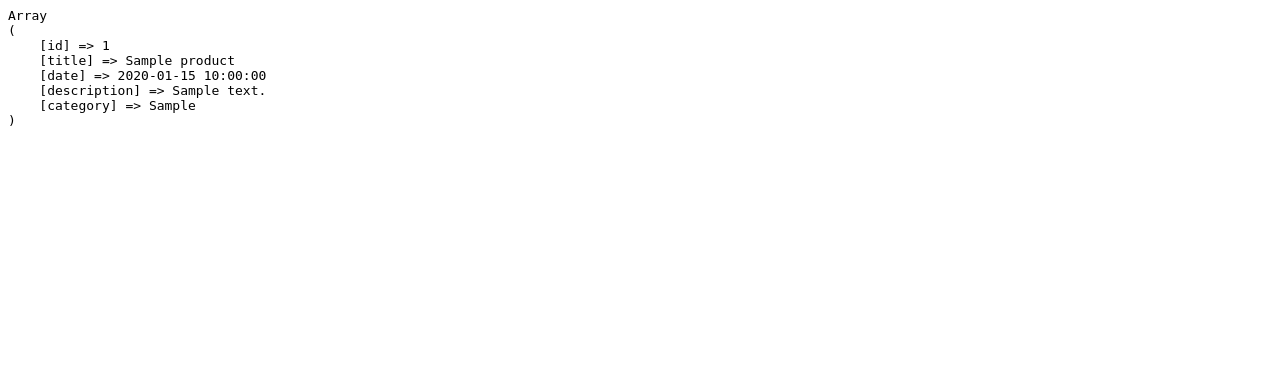
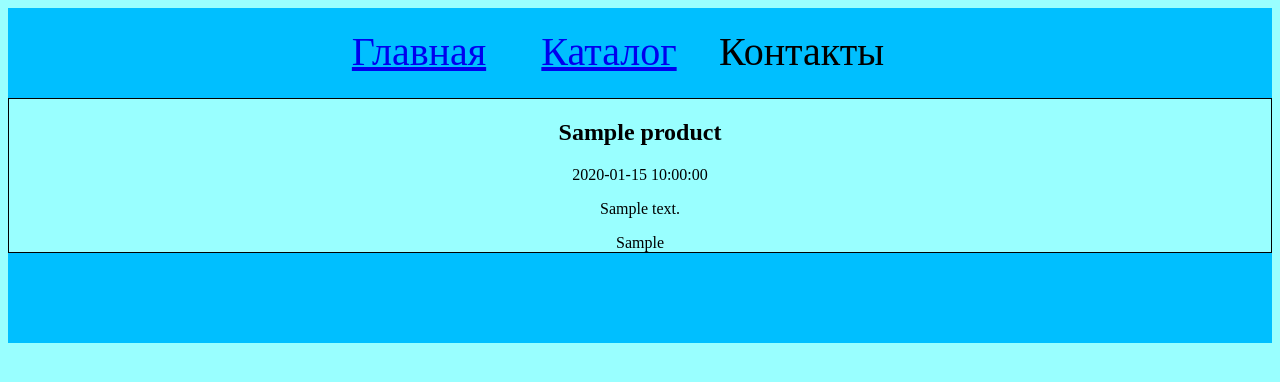
Before and after one commit to Maxusha/Boat-site, a PHP site: page /products/1 in a window 1280 px wide. Shown: the top 382 px of the page. Run offline with PHP 8.4, Linux system fonts and the light colour scheme; tables that the repository leaves empty or names only in its code hold one stand-in row (values such as "Sample post"); some libraries are stand-ins or nearby versions.

Commit message:
Add files via upload

```diff
--- a/components/Router.php
+++ b/components/Router.php
@@ -30,10 +30,13 @@ class Router
 
 						//определить контроллер, action, параметры
 						$segments = explode('/', $internalRoute);
+
 						$controllerName = array_shift($segments).'Controller';
+
 						$controllerName = ucfirst($controllerName);
 
 						$actionName = 'action'.ucfirst(array_shift($segments));
+
 
 						$parameters = $segments;
 						//подключить файл класса контроллера
@@ -46,6 +49,7 @@ class Router
 
 						//создаем объект и вызываем метод (action)
 						$controllerObject = new $controllerName;
+
 						$result = call_user_func_array(array($controllerObject, $actionName), $parameters);
 						if ($result != NULL){
 							break;
--- a/config/routes.php
+++ b/config/routes.php
@@ -1,5 +1,6 @@
 <?php
 return array (
+
 	'products/([0-9]+)' => 'product/view/$1',
 	'products' => 'product/index',
-	'news' => 'news/index');
+	'' => 'site/index');
--- a/controllers/ProductController.php
+++ b/controllers/ProductController.php
@@ -19,10 +19,7 @@ class ProductController
 			{
 		if ($id) {
 			$ProductPage = Products::getProductById($id);
-		echo '<pre>';
-		//die(var_dump($ProductPage));
-		print_r($ProductPage);
-		echo '<pre>';
+		require_once ROOT.'/views/products/view.php';
 		return true;
 	}
 
--- /dev/null
+++ b/layouts/footer.php
@@ -0,0 +1,5 @@
+<footer>
+
+</footer>
+</body>
+</html>
--- /dev/null
+++ b/layouts/header.php
@@ -0,0 +1,15 @@
+<!DOCTYPE html>
+<html>
+<head>
+	<title>Сайт продажи лодочек</title>
+	<meta charset="utf-8">
+	<link rel="stylesheet" type="text/css" href="/template/css/styles.css">
+</head>
+<body>
+<header>
+	<div id='navigation'>
+		<nav><a href="/">Главная</a></nav>
+		<nav><a href="/products">Каталог</a></nav>
+		<nav><a>Контакты</a></nav>
+	</div>
+</header>
--- /dev/null
+++ b/views/index.php
@@ -0,0 +1,6 @@
+
+<?php require_once ROOT.'/layouts/header.php' ?>
+
+<div><h1>Главная</h1></div>
+
+<?php require_once ROOT.'/layouts/footer.php' ?>
--- /dev/null
+++ b/views/products/view.php
@@ -0,0 +1,9 @@
+<?php require_once ROOT.'/layouts/header.php' ?>
+<div class="product-info">
+		<h2 class="title"><?php echo $ProductPage['title']; ?></h2>
+		<p class='date'><?php echo $ProductPage['date']; ?></p>
+		<p class='description'><?php echo $ProductPage['description']; ?></p>
+
+		<bold><?php echo $ProductPage['category']; ?></bold>
+	</div>
+<?php require_once ROOT.'/layouts/footer.php' ?>
```
Also changed, not shown: controllers/SiteController.php (added, +10 -0 lines), views/products/index.php (+2 -20 lines).
